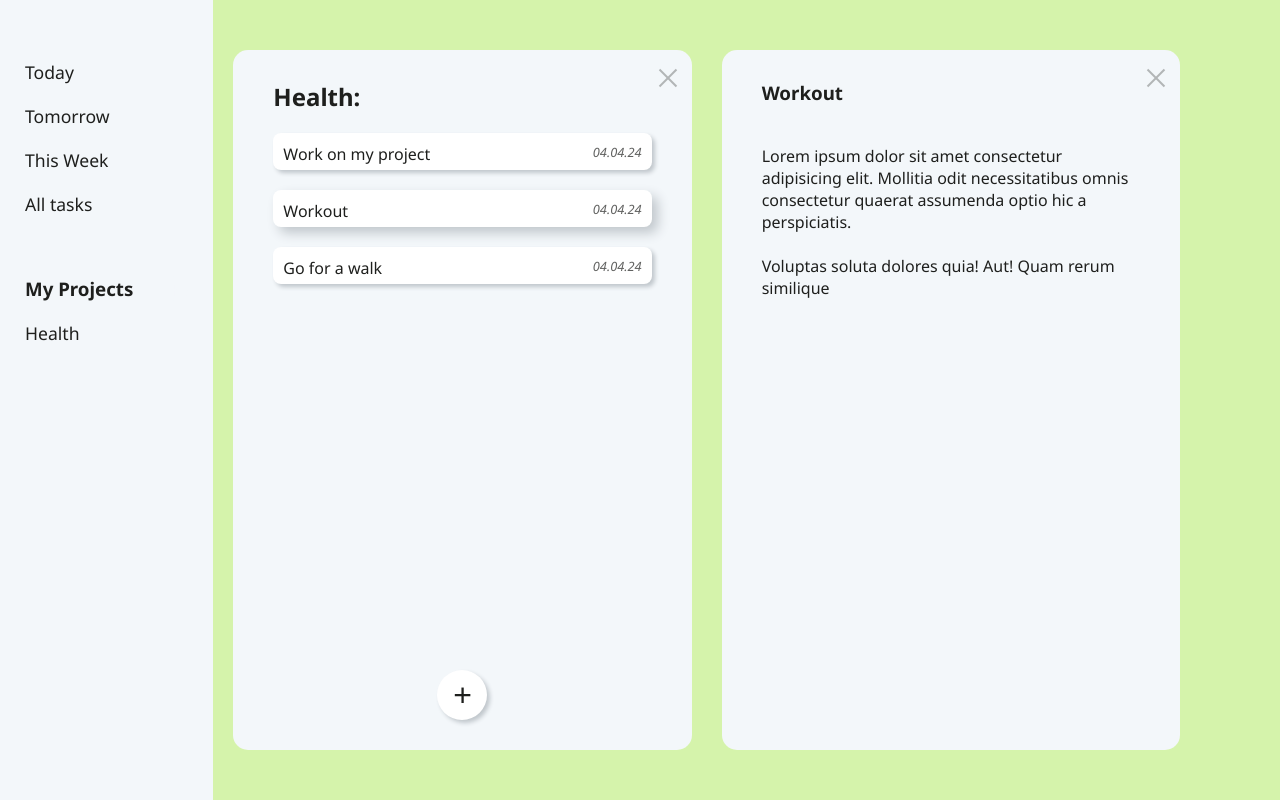
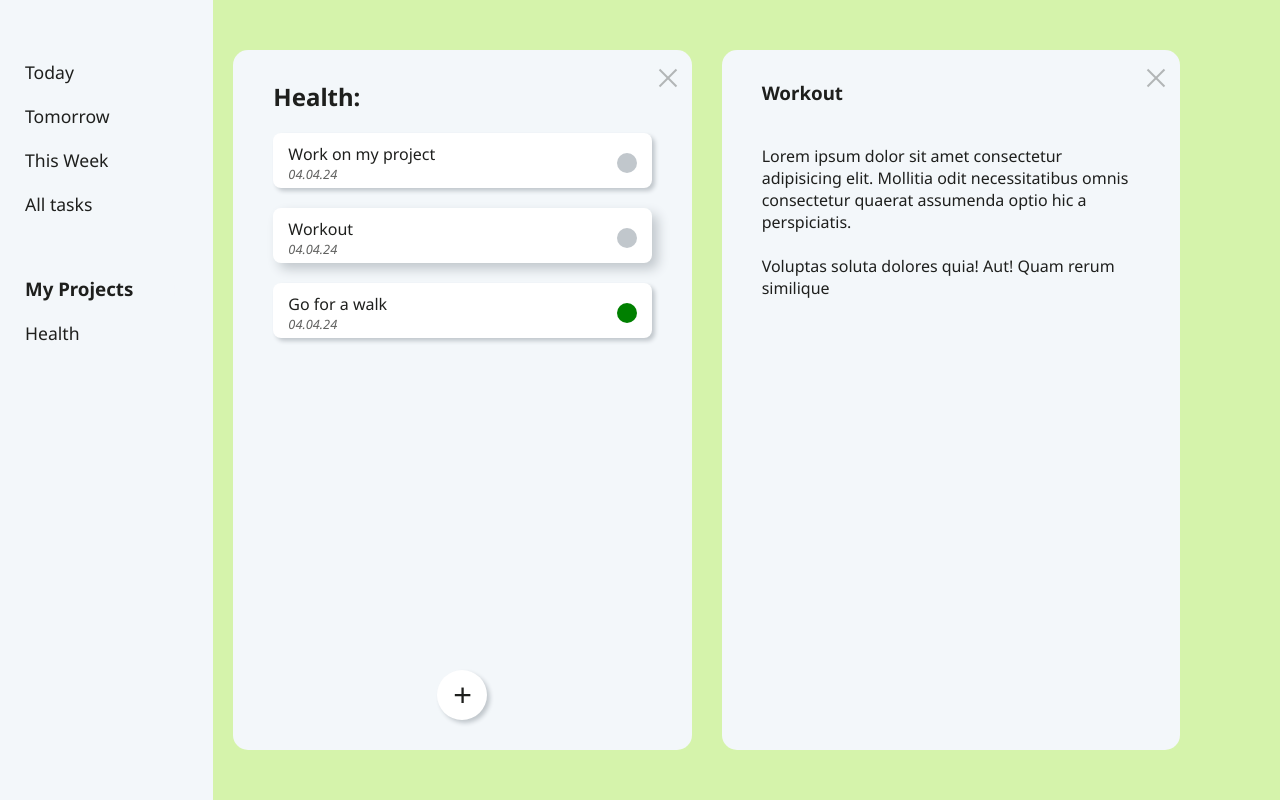
Before and after one commit to DenVIII/todoos, a website built with webpack: page dist/index.html in a window 1280 px wide. Built offline with nearby package versions, Linux system fonts and the light colour scheme.

Commit message:
Add a checkbox for tasks

```diff
--- a/dist/index.html
+++ b/dist/index.html
@@ -29,16 +29,25 @@
         <a href="#" class="delete"></a>
         <h2 class="title">Health:</h2>
         <div class="task btn">
+          <div>
             <p class="task-name">Work on my project</p>
             <p class="due-date">04.04.24</p>
           </div>
+          <button class="task-checkbox"></button>
+        </div>
         <div class="task btn active">
+          <div>
             <p class="task-name">Workout</p>
             <p class="due-date">04.04.24</p>
           </div>
+          <button class="task-checkbox"></button>
+        </div>
         <div class="task btn">
+          <div>
             <p class="task-name">Go for a walk</p>
             <p class="due-date">04.04.24</p>
+          </div>
+          <button class="task-checkbox checked"></button>
         </div>
         <button class="new-task btn">+</button>
       </div>
--- a/dist/styles.css
+++ b/dist/styles.css
@@ -165,7 +165,8 @@ nav li:hover {
 .task {
     display: flex;
     justify-content: space-between;
-    padding: 10px;
+    align-items: center;
+    padding: 10px 15px;
     padding-bottom: 5px;
     border-radius: 0.5rem;
 }
@@ -189,3 +190,19 @@ nav li:hover {
     color: var(--text-color);
     opacity: 0.7;
 }
+
+.task-checkbox {
+    width: 20px;
+    height: 20px;
+    border: none;
+    border-radius: 10px;
+    background-color: var(--shadow-color);
+}
+
+.task-checkbox:hover {
+    background-color: var(--background-color);
+}
+
+.task-checkbox.checked {
+    background-color: green;
+}
```
Lines whose indentation alone changed are shown as unchanged.
